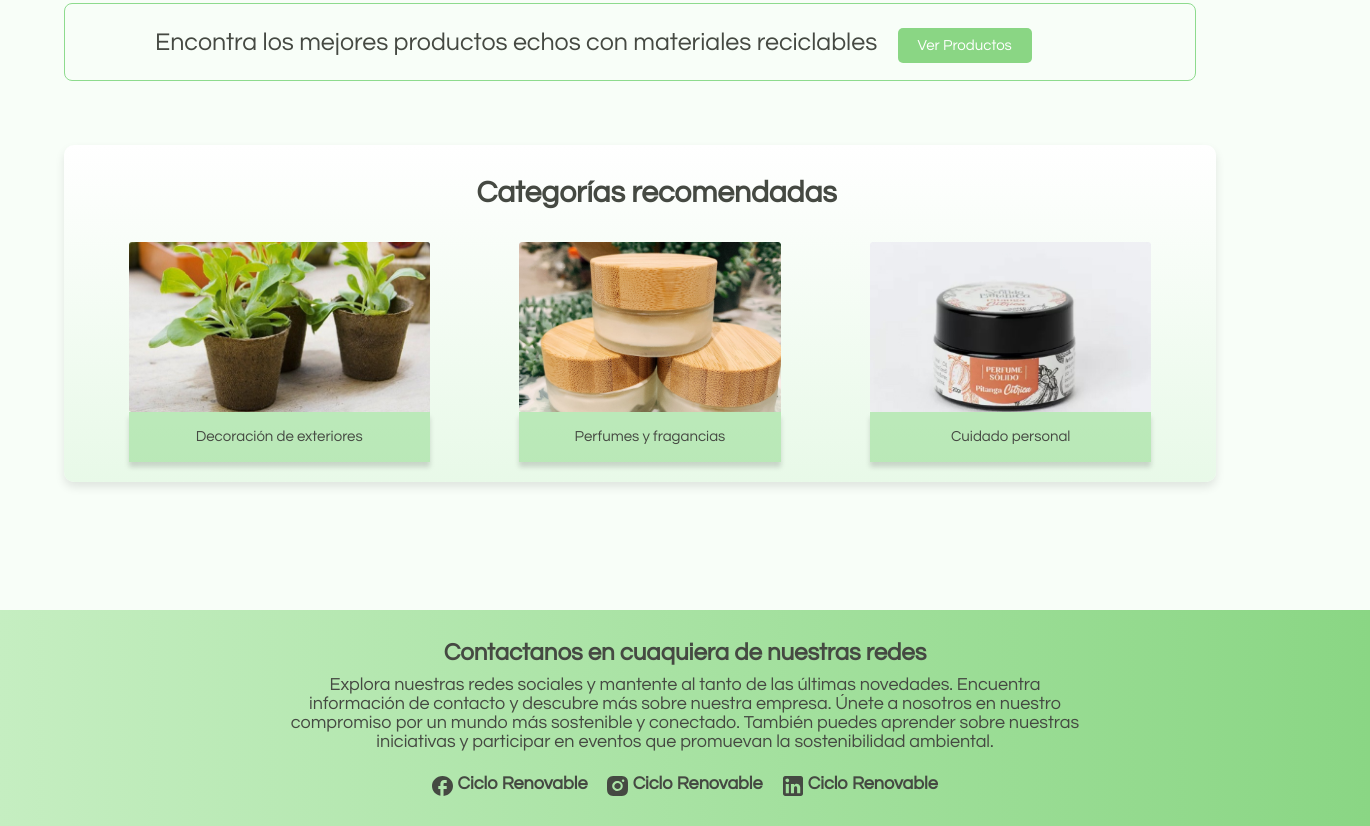
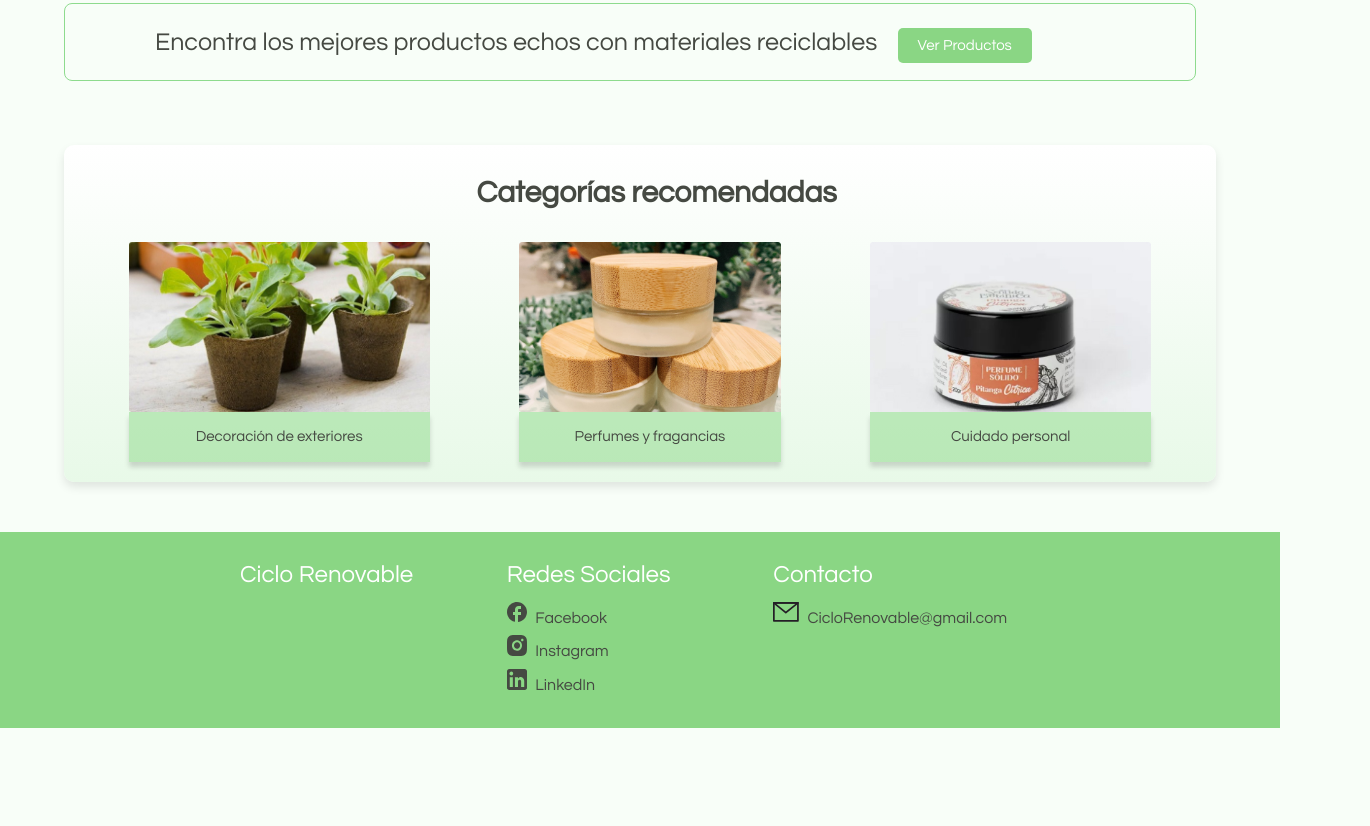
Before and after one commit to GuadalupeVelazquez/CRenovable-Front, a website: page public/pages/homePage.html in a window 1280 px wide. Shown: the part 1417-2243 px from the top of the page, 1370 px wide, since content can reach past the window. After the commit the page ends 2145 px from the top, so only its background shows below. Drawn offline with Linux system fonts and the light colour scheme.

Commit message:
modificando diseño de footer y usuario

```diff
--- a/public/pages/homePage.html
+++ b/public/pages/homePage.html
@@ -111,21 +111,36 @@
 
     <footer class="footer">
         <div class="containerfooter">
-        <h2 class="footerh2">Contactanos en cuaquiera de nuestras redes</h2>
-        <p class="pfooter">Explora nuestras redes sociales y mantente al tanto de las últimas novedades. Encuentra información de contacto y descubre más sobre nuestra empresa. Únete a nosotros en nuestro compromiso por un mundo más sostenible y conectado. También puedes aprender sobre nuestras iniciativas y participar en eventos que promuevan la sostenibilidad ambiental.</p>
+            <div class="columna">
+                <div class="logo-container">
+                    <h2 class="footerh2">Ciclo Renovable</h2>
                 </div>
+            </div>
+            <div class="columna">
+                <h2 class="footerh2">Redes Sociales</h2>
                 <div class="redes">
                     <a class="facebook" href="https://www.facebook.com/?locale=es_ES/" target="_blank">
-            <img src="../img/Vectorf.svg" alt=""> Ciclo Renovable
+                        <img src="../img/Vectorf.svg" alt="Facebook icon"> Facebook
                     </a>
                     <a class="instagram" href="https://instagram.com/" target="_blank">
-            <img src="../img/Vectori.svg" alt=""> Ciclo Renovable
+                        <img src="../img/Vectori.svg" alt="Instagram icon"> Instagram
                     </a>
                     <a class="linkedin" href="https://www.linkedin.com/home" target="_blank">
-            <img src="../img/Vectorl.svg" alt=""> Ciclo Renovable
+                        <img src="../img/Vectorl.svg" alt="LinkedIn icon"> LinkedIn
                     </a>
+                </div>
+            </div>
+            <div class="columna">
+                <h2 class="footerh2">Contacto</h2>
+                <div class="contacto">
+                    <a href="mailto:CicloRenovable@gmail.com" class="email">
+                        <img src="../img/Group.svg" alt="Email icon"> CicloRenovable@gmail.com
+                    </a>
+                </div>
+            </div>
         </div>
     </footer>
 
+
 </body>
 </html>
--- a/public/scripts/shopFun.js
+++ b/public/scripts/shopFun.js
@@ -10,6 +10,7 @@ document.addEventListener('DOMContentLoaded', async () => {
         const category = window.location.pathname.split('/').pop();
 
         const response = await fetch(`http://localhost:3000/getProductsByCategory/${category}`);
+        console.log(category)
         if (!response.ok) {
             throw new Error('Error al obtener productos');
             console.log('Acá llegamos');
--- a/public/styles/style.css
+++ b/public/styles/style.css
@@ -342,59 +342,55 @@ img.imgmb{
 
 }
 
-
+/* footer */
 
 
 .footer {
-  width: 100%;
-  background: linear-gradient(to right, #C5EEC1, #8AD684);
-  margin-top: 10%;
+  background:  #8AD684;
   padding: 30px 45px;
-  height: auto;
-  display: flex;
-  flex-direction: column;
-  align-items: center;
   text-align: center;
+  margin-top: 50px;
 }
 
 .containerfooter {
-  flex: 1;
-  width: 100%;
   max-width: 800px;
   margin: 0 auto;
+  display: flex;
+  justify-content: space-between;
+}
+
+.columna {
+  flex: 1;
+  text-align: left;
+}
+
+.logo-container {
+  display: flex;
+  align-items: baseline;
+}
+
+.logo {
+  margin-right: 10px; /* Ajusta el espacio entre el logo y el texto según sea necesario */
 }
 
 .footerh2 {
   font-family: 'Century Gothic', sans-serif;
-  color: #454942;
-  /* font-size: 40px; */
+  color: #fff; /* Blanco */
   margin-bottom: 10px;
-}
+  font-weight: normal; /* Quitar negrita */
+  margin-left: 0; /* Ajustado el margen izquierdo a cero */
 
-.pfooter {
-  font-size: 18px;
-  font-family: 'Century Gothic', sans-serif;
-  color: #454942;
-  margin: 20px 0;
-  max-width: 800px;
-  margin: 0 auto;
 }
 
 .redes {
-  font-family: 'Century Gothic', sans-serif;
-  font-weight: bold;
-  font-size: 18px;
-  display: flex;
-  justify-content: space-between;
-  align-items: center;
-  margin-top: 20px;
+  margin-top: 10px;
 }
 
 .redes a {
   text-decoration: none;
-  color:#454942;
-  display: flex;
-  align-items: center;
+  color: #454942;
+  display: block;
+  margin-bottom: 5px;
   transition: color 0.3s ease;
 }
 
@@ -402,12 +398,27 @@ img.imgmb{
   margin-right: 5px;
 }
 
-.redes a:not(:last-child) {
-  margin-right: 20px;
+.redes a:hover {
+  color: #ffffff;
 }
 
-.redes a:hover {
-  color: #345e34;
+.contacto {
+  margin-top: 10px;
+}
+
+.contacto a {
+  text-decoration: none;
+  color: #454942;
+  display: block;
+  transition: color 0.3s ease;
+}
+
+.contacto img {
+  margin-right: 5px;
+}
+
+.contacto a:hover {
+  color: #ffffff;
 }
 
 /* nav */
--- a/public/styles/userProfile.css
+++ b/public/styles/userProfile.css
@@ -52,6 +52,7 @@ body{
     font-weight: 700;
     line-height: 20px;
     color: rgba(69, 73, 66, 1);
+    cursor: pointer;
 }
 .userInfo{
     padding-bottom: .5rem;
```
Also changed, not shown: public/pages/editRecordPage.html (+3 -0 lines), public/pages/productPages/products.html (+0 -1 lines), public/pages/userProfile.html (+13 -10 lines), public/scripts/editUser.js (+20 -2 lines), public/scripts/user.js (added, +21 -0 lines), public/img/Group.svg (added), public/img/Vector telefono.svg (added), public/img/portada-foto-perfil-redes-sociales-consejos 5.jpg (added), 1 other file. Lines whose indentation alone changed are shown as unchanged.
